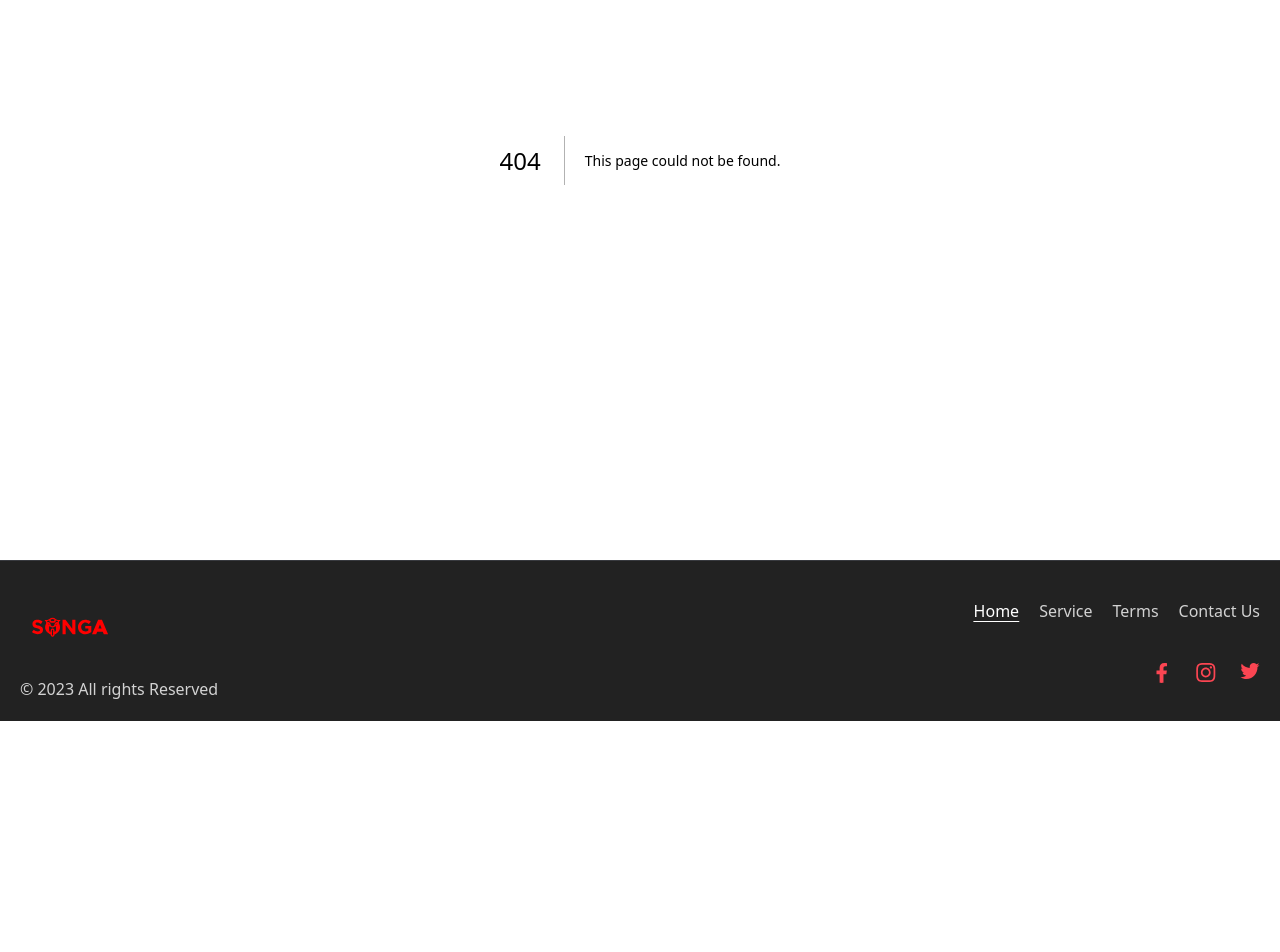
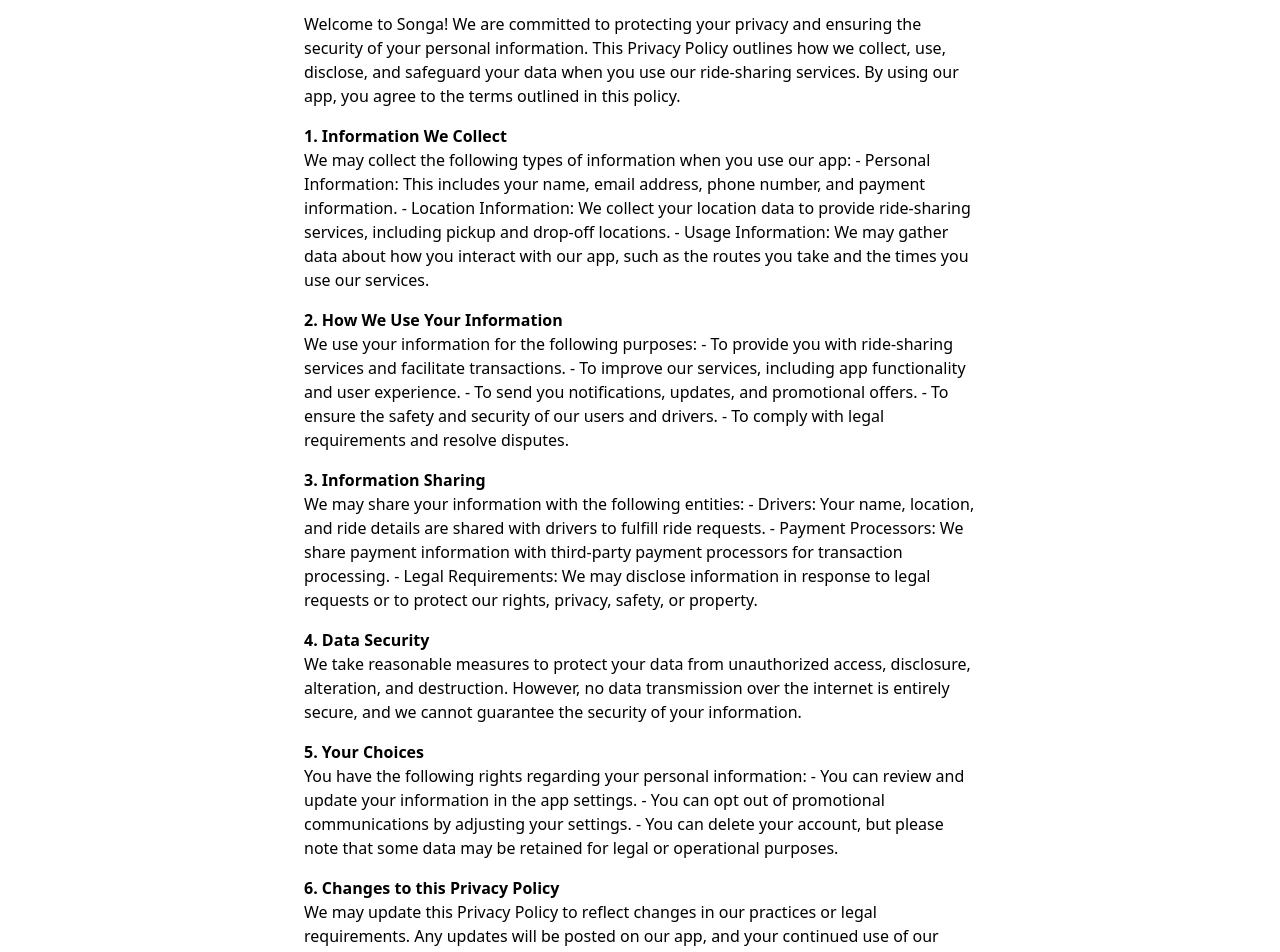
Before and after one commit to komenAnna/Songa, a Next.js app: page /privacy-policy in a window 1280 px wide. Before the commit this address had no page. Shown: the part 240-1192 px from the top of the page. Before the commit the page ends 961 px from the top, so only its background shows below. Built offline with nearby package versions, Linux system fonts and the light colour scheme.

Commit message:
[chore]: added the privac-policy page

```diff
--- /dev/null
+++ b/app/privacy-policy/page.tsx
@@ -0,0 +1,83 @@
+import React from "react";
+
+const PrivacyPolicy = () => {
+  return (
+    <div className="my-40 bg-white tesxt-black min-h-screen p-8">
+      <div className="max-w-2xl mx-auto">
+        <h1 className="text-3xl font-bold mb-6">Privacy Policy</h1>
+        <p className="text-sm md:text-base">
+          Welcome to Songa! We are committed to protecting your privacy and ensuring the security of your personal
+          information. This Privacy Policy outlines how we collect, use, disclose, and safeguard your data when you use
+          our ride-sharing services. By using our app, you agree to the terms outlined in this policy.
+        </p>
+
+        <p className="text-sm md:text-base mt-4">
+          <strong>1. Information We Collect</strong>
+          <br/>
+          We may collect the following types of information when you use our app:
+          - Personal Information: This includes your name, email address, phone number, and payment information.
+          - Location Information: We collect your location data to provide ride-sharing services, including pickup and
+          drop-off locations.
+          - Usage Information: We may gather data about how you interact with our app, such as the routes you take and
+          the times you use our services.
+        </p>
+
+        <p className="text-sm md:text-base mt-4">
+          <strong>2. How We Use Your Information</strong>
+          <br/>
+          We use your information for the following purposes:
+          - To provide you with ride-sharing services and facilitate transactions.
+          - To improve our services, including app functionality and user experience.
+          - To send you notifications, updates, and promotional offers.
+          - To ensure the safety and security of our users and drivers.
+          - To comply with legal requirements and resolve disputes.
+        </p>
+
+        <p className="text-sm md:text-base mt-4">
+          <strong>3. Information Sharing</strong>
+          <br/>
+          We may share your information with the following entities:
+          - Drivers: Your name, location, and ride details are shared with drivers to fulfill ride requests.
+          - Payment Processors: We share payment information with third-party payment processors for transaction
+          processing.
+          - Legal Requirements: We may disclose information in response to legal requests or to protect our rights,
+          privacy, safety, or property.
+        </p>
+
+        <p className="text-sm md:text-base mt-4">
+          <strong>4. Data Security</strong>
+          <br/>
+          We take reasonable measures to protect your data from unauthorized access, disclosure, alteration, and
+          destruction. However, no data transmission over the internet is entirely secure, and we cannot guarantee the
+          security of your information.
+        </p>
+
+        <p className="text-sm md:text-base mt-4">
+          <strong>5. Your Choices</strong>
+          <br/>
+          You have the following rights regarding your personal information:
+          - You can review and update your information in the app settings.
+          - You can opt out of promotional communications by adjusting your settings.
+          - You can delete your account, but please note that some data may be retained for legal or operational
+          purposes.
+        </p>
+
+        <p className="text-sm md:text-base mt-4">
+          <strong>6. Changes to this Privacy Policy</strong>
+          <br/>
+          We may update this Privacy Policy to reflect changes in our practices or legal requirements. Any updates will
+          be posted on our app, and your continued use of our services constitutes your acceptance of these changes.
+        </p>
+
+        <p className="text-sm md:text-base mt-4">
+          <strong>7. Contact Us</strong>
+          <br/>
+          If you have questions or concerns about this Privacy Policy or our data practices, please contact us at <a
+          href="mailto:info@songa.app" className="underline text-green-500">info@songa.app</a>.
+        </p>
+      </div>
+    </div>
+  );
+};
+
+export default PrivacyPolicy;
--- a/components/Elements/NavBar/index.tsx
+++ b/components/Elements/NavBar/index.tsx
@@ -41,7 +41,7 @@
   const [nav, setNav] = useState(false)
   const handleClick = () => setNav(!nav)
   return (
-    <div className='text-white text-lg h-auto min-w-full drop-shadow-lg absolute z-10 px-10'>
+    <div className='top-0 text-white text-lg h-auto min-w-full drop-shadow-lg absolute z-10 px-10'>
       <div className="border-b-[1px] border-white/20">
         <div className='flex items-center justify-between '>
           <div>
```
